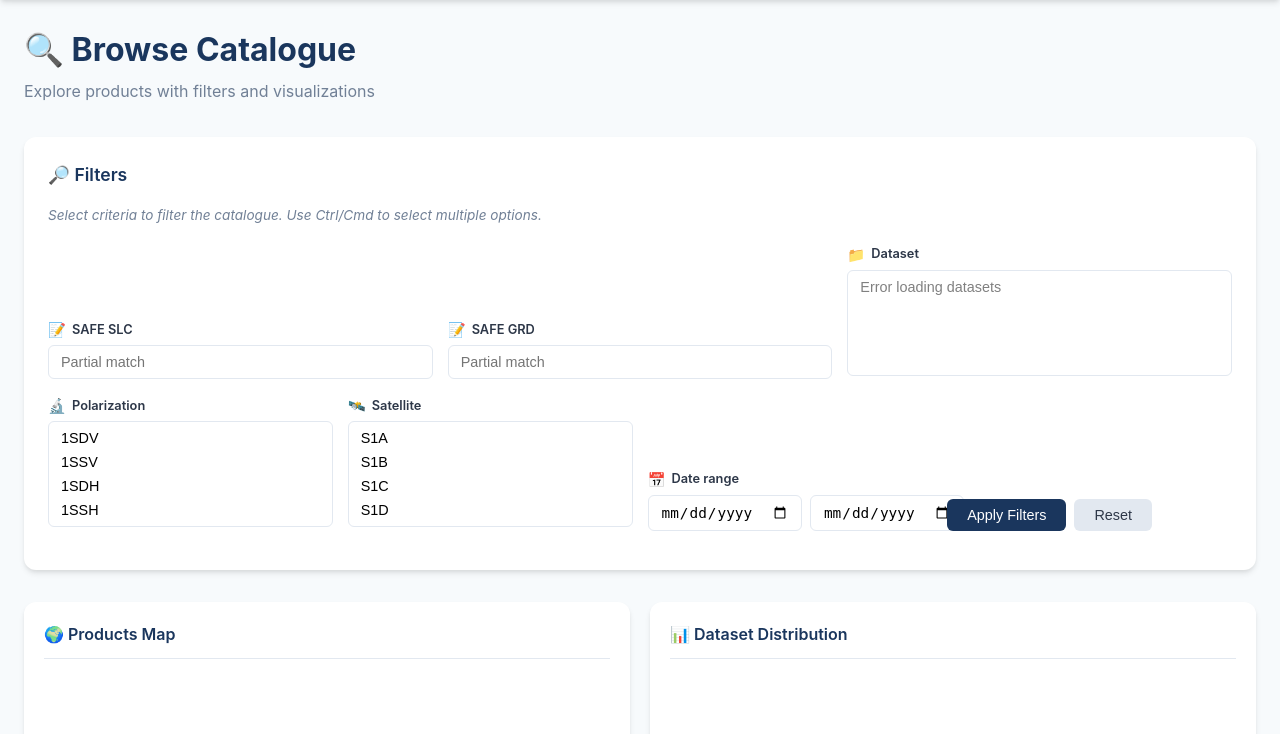
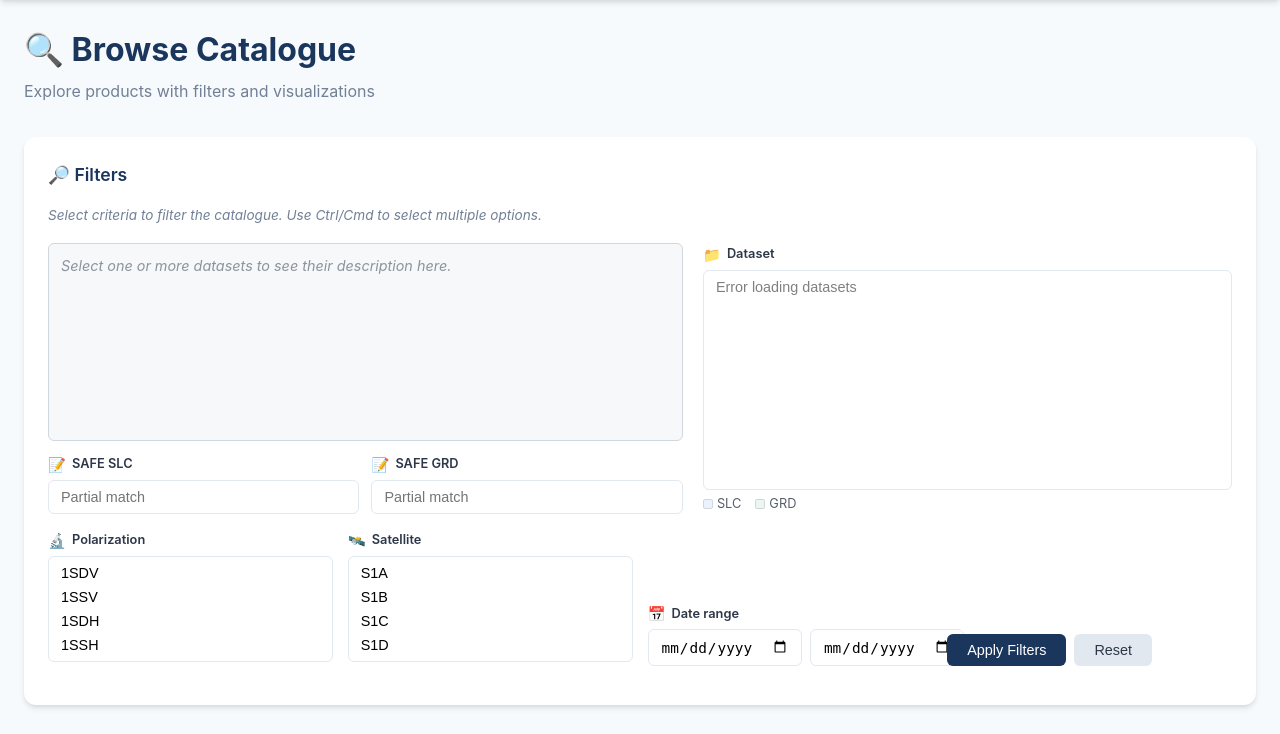
Before and after one commit to agrouaze/s1iw_catalogue, a FastAPI app: page /browse in a window 1280 px wide. Shown: the part 64-798 px from the top of the page. Run offline with FastAPI, Linux system fonts and the light colour scheme; parts of the project's set-up code (start-up, migrations or seed data) failed here and were passed over; some libraries are stand-ins or nearby versions.

Commit message:
fixed display of datasets

```diff
--- a/s1iw_catalogue/_version.py
+++ b/s1iw_catalogue/_version.py
@@ -18,7 +18,7 @@
 commit_id: str | None
 __commit_id__: str | None
 
-__version__ = version = "2026.6.13.dev31+g1c71e63eb.d20260618"
-__version_tuple__ = version_tuple = (2026, 6, 13, "dev31", "g1c71e63eb.d20260618")
+__version__ = version = '2026.6.13.dev79+g959337f7d.d20260703'
+__version_tuple__ = version_tuple = (2026, 6, 13, 'dev79', 'g959337f7d.d20260703')
 
 __commit_id__ = commit_id = None
--- a/s1iw_catalogue/catalogue.py
+++ b/s1iw_catalogue/catalogue.py
@@ -46,10 +46,11 @@
             self._config_path = None
 
         # Load config
+        # Load config
         if isinstance(config, (str, Path)):
             self._config = load_config(config_path=config)
         else:
-            self._config = load_config() if config is None else config
+            self._config = load_config(config_path=self._config_path) if config is None else config
 
         self._updater = CatalogueUpdater(config=self._config, config_path=self._config_path)  # type: ignore[arg-type]
 
--- a/s1iw_catalogue/web/templates/browse.html
+++ b/s1iw_catalogue/web/templates/browse.html
@@ -5,6 +5,82 @@
 {% block extra_head %}
 <link rel="stylesheet" href="/static/css/browse.css">
 <script src="https://cdn.jsdelivr.net/npm/@turf/turf@6/turf.min.js"></script>
+<style>
+    #dataset-filter {
+        min-height: 220px;
+        width: 100%;
+    }
+    .filter-row-top {
+        display: grid;
+        grid-template-columns: 1.2fr 1fr;
+        gap: 20px;
+        align-items: stretch;
+    }
+    .filter-left-column {
+        display: flex;
+        flex-direction: column;
+        gap: 12px;
+    }
+    .filter-subrow {
+        display: flex;
+        gap: 12px;
+    }
+    .filter-subrow .filter-group {
+        flex: 1;
+    }
+    .dataset-column {
+        display: flex;
+        flex-direction: column;
+    }
+    #dataset-description-box {
+        flex: 1;
+        padding: 10px 12px;
+        border: 1px solid #d0d7de;
+        border-radius: 6px;
+        background: #f6f8fa;
+        font-size: 0.9em;
+        overflow-y: auto;
+        min-height: 150px;
+    }
+    #dataset-description-box .dataset-description-placeholder {
+        color: #8b949e;
+        font-style: italic;
+        margin: 0;
+    }
+    #dataset-description-box .dataset-desc-item {
+        margin-bottom: 8px;
+        padding-bottom: 8px;
+        border-bottom: 1px solid #e1e4e8;
+    }
+    #dataset-description-box .dataset-desc-item:last-child {
+        margin-bottom: 0;
+        padding-bottom: 0;
+        border-bottom: none;
+    }
+    #dataset-description-box .dataset-desc-name {
+        font-weight: 600;
+    }
+    #dataset-description-box .dataset-desc-meta {
+        color: #57606a;
+        font-size: 0.85em;
+    }
+    .dataset-type-legend {
+        display: flex;
+        gap: 14px;
+        margin-top: 4px;
+        font-size: 0.8em;
+        color: #57606a;
+    }
+    .dataset-type-legend .legend-swatch {
+        display: inline-block;
+        width: 10px;
+        height: 10px;
+        border-radius: 2px;
+        margin-right: 4px;
+        vertical-align: middle;
+        border: 1px solid #d0d7de;
+    }
+</style>
 {% endblock %}
 
 {% block content %}
@@ -18,7 +94,12 @@
     <h2>🔎 Filters</h2>
     <p class="filter-help">Select criteria to filter the catalogue. Use Ctrl/Cmd to select multiple options.</p>
     <form id="filter-form">
-        <div class="filter-row">
+        <div class="filter-row filter-row-top">
+            <div class="filter-left-column">
+                <div id="dataset-description-box">
+                    <p class="dataset-description-placeholder">Select one or more datasets to see their description here.</p>
+                </div>
+                <div class="filter-subrow">
                     <div class="filter-group">
                         <label class="filter-label"><span class="icon">📝</span> SAFE SLC</label>
                         <input type="text" id="slc-filter" placeholder="Partial match">
@@ -27,11 +108,17 @@
                         <label class="filter-label"><span class="icon">📝</span> SAFE GRD</label>
                         <input type="text" id="grd-filter" placeholder="Partial match">
                     </div>
-            <div class="filter-group">
+                </div>
+            </div>
+            <div class="filter-group dataset-column">
                 <label class="filter-label"><span class="icon">📁</span> Dataset</label>
                 <select id="dataset-filter" multiple>
                     <!-- Options will be populated dynamically -->
                 </select>
+                <div id="dataset-type-legend" class="dataset-type-legend">
+                    <span><span class="legend-swatch" style="background-color:#eaf2fb;"></span>SLC</span>
+                    <span><span class="legend-swatch" style="background-color:#eaf7ee;"></span>GRD</span>
+                </div>
             </div>
         </div>
         <div class="filter-row">
@@ -136,7 +223,7 @@
             });
     }
 
-    // Populate the dataset filter dropdown
+    // Populate the dataset filter dropdown (name only - description shown separately on selection)
     function populateDatasetFilter(metadata) {
         const select = document.getElementById('dataset-filter');
         if (!select) return;
@@ -147,14 +234,53 @@
             return;
         }
 
+        // Light, non-aggressive background tint per dataset type so SLC vs GRD
+        // (and any other type) are visually distinguishable at a glance.
+        const typeColors = {
+            'slc': '#eaf2fb',   // light blue
+            'grd': '#eaf7ee'    // light green
+        };
+        const defaultColor = '#f5f5f5'; // light grey fallback for unknown types
+
         let html = '';
         datasetNames.forEach(name => {
-            const desc = metadata[name]?.description || '';
-            const category = metadata[name]?.category || '';
-            const label = desc ? `${name} (${desc})` : name;
-            html += `<option value="${name}">${label}</option>`;
+            const type = (metadata[name]?.type || '').toLowerCase();
+            const label = type ? `${name} [${type}]` : name;
+            const bgColor = typeColors[type] || defaultColor;
+            html += `<option value="${name}" style="background-color: ${bgColor};">${label}</option>`;
         });
         select.innerHTML = html;
+
+        select.addEventListener('change', updateDatasetDescriptionBox);
+    }
+
+    // Show description(s) for the currently selected dataset(s), or a placeholder if none selected
+    function updateDatasetDescriptionBox() {
+        const select = document.getElementById('dataset-filter');
+        const box = document.getElementById('dataset-description-box');
+        if (!select || !box) return;
+
+        const selected = Array.from(select.selectedOptions).map(opt => opt.value);
+
+        if (selected.length === 0) {
+            box.innerHTML = '<p class="dataset-description-placeholder">Select one or more datasets to see their description here.</p>';
+            return;
+        }
+
+        let html = '';
+        selected.forEach(name => {
+            const meta = datasetMetadata[name] || {};
+            const description = meta.description || 'No description available.';
+            const category = meta.category || '';
+            const type = meta.type || '';
+            const metaParts = [type, category].filter(Boolean).join(' · ');
+            html += `<div class="dataset-desc-item">
+                <div class="dataset-desc-name">${name}</div>
+                ${metaParts ? `<div class="dataset-desc-meta">${metaParts}</div>` : ''}
+                <div>${description}</div>
+            </div>`;
+        });
+        box.innerHTML = html;
     }
 
     function getFilterState() {
@@ -537,6 +663,7 @@
                     e.preventDefault();
                     filterForm?.reset();
                     currentPage = 0;
+                    updateDatasetDescriptionBox();
                     const filters = getFilterState();
                     updateResultsTable(filters);
                     updateDatasetBarChart(filters);
```
Also changed, not shown: pyproject.toml (+4 -7 lines). Lines whose indentation alone changed are shown as unchanged.
